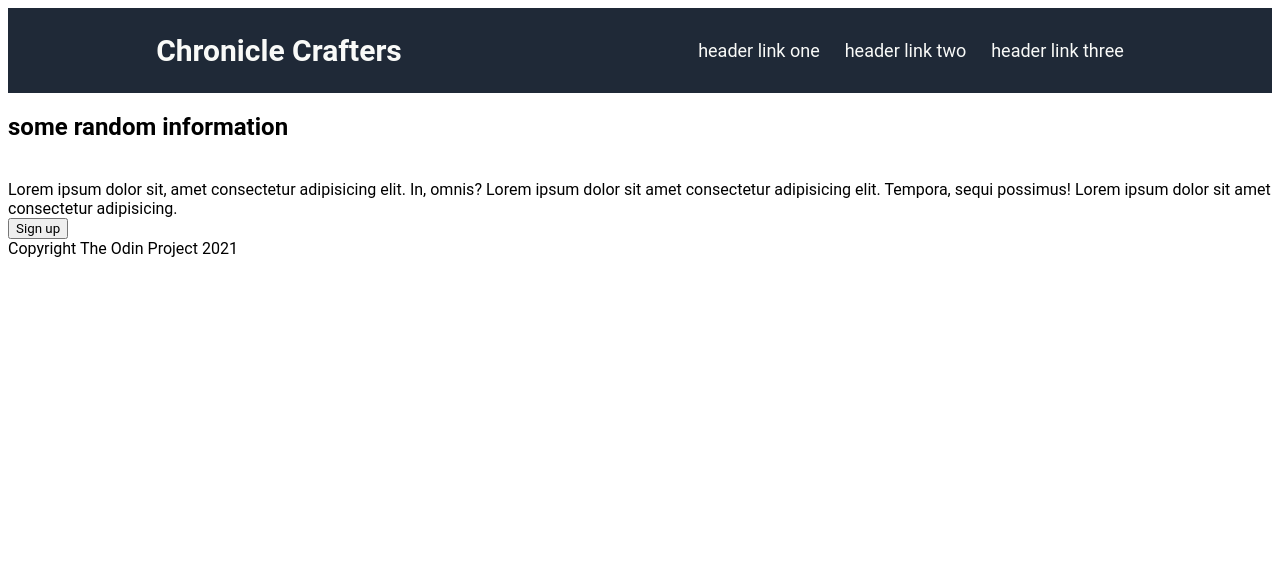
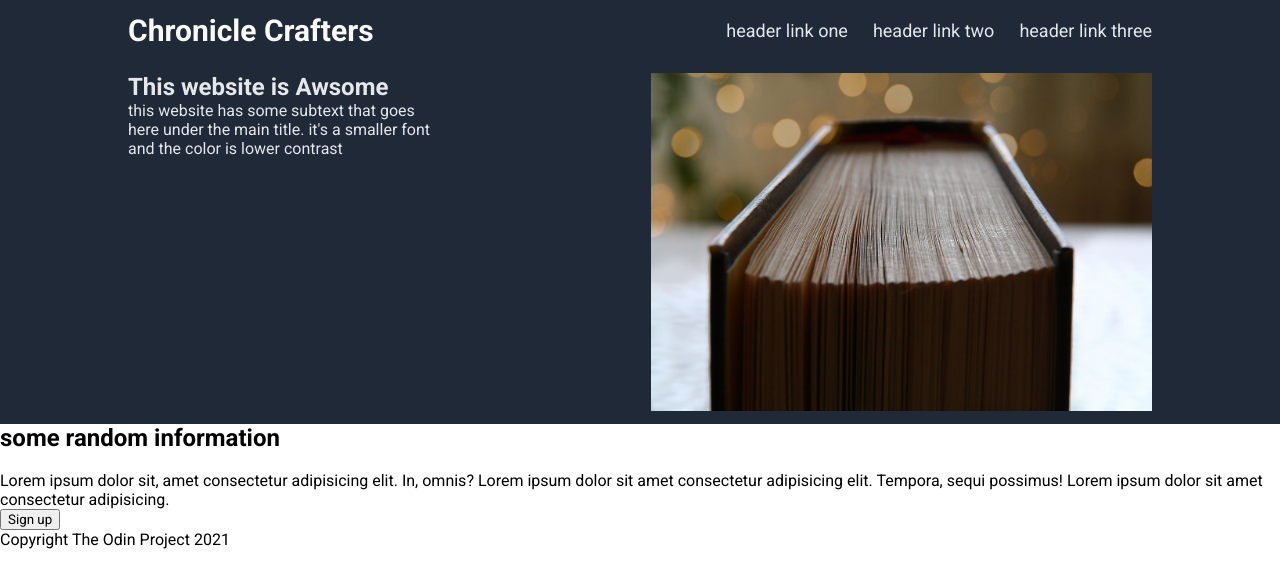
Before and after one commit to Elifnull/Landing_page, a plain HTML site: page index.html in a window 1280 px wide. Drawn offline with Linux system fonts and the light colour scheme.

Commit message:
Flex effects on images to keep resizing and Aspect ratio

```diff
--- a/index.html
+++ b/index.html
@@ -17,8 +17,15 @@
             </div>
         </nav>
         <div class="container header">
-            <div class="header_left"></div>
-            <div class="header_image"></div>
+            <div class="header_left">
+                <div class="header_text_container">
+                    <h2 class="header_text">This website is Awsome</h2>
+                </div>
+                <div class="header_paragraph_">
+                    <p>this website has some subtext that goes here under the main title. it's a smaller font and the color is lower contrast</p>
+                </div>
+            </div>
+            <div class="header_image"><img src="./resources/Images/Chronicle_book.jpg" alt="book standing on spine" ></div>
         </div>
         <div class="container images">
             <div class="body_title">
--- a/resources/style.css
+++ b/resources/style.css
@@ -1,14 +1,18 @@
+
+@import url('https://fonts.googleapis.com/css2?family=Roboto:ital,wght@0,100..900;1,100..900&display=swap');
+
 *{
     font-family: 'Roboto';
+    margin: 0;
 }
 
 nav.navigation {
     display:flex;
-    justify-content: space-around;
-    font-family: roboto;
+    justify-content: space-between;
     color: #F9FAF8;
     font-size: 20px;
     background-color: #1F2937;
+    padding: 1% 10%;
 }
 
 .nav_logo{
@@ -23,6 +27,30 @@ nav.navigation {
 
 .nav_links a {
     text-decoration: none;
-    color: #F9FAF8;
+    color: #E5E7EB;
     font-size: 18px;
 }
+
+.container.header {
+    display: flex;
+    background-color: #1F2937;
+    color: #E5E7EB;
+    padding: 1% 10%;
+    justify-content: space-between;
+    gap: 20%;
+}
+
+.header_left {
+    display: flex;
+    flex-direction: column;
+    min-width: 30ch;
+}
+
+.header_image {
+    flex: auto;
+}
+
+.header_image img{
+    height: 100%;
+    width: 100%;
+}
```
Also changed, not shown: resources/Images/Chronicle_book.jpg (added).
